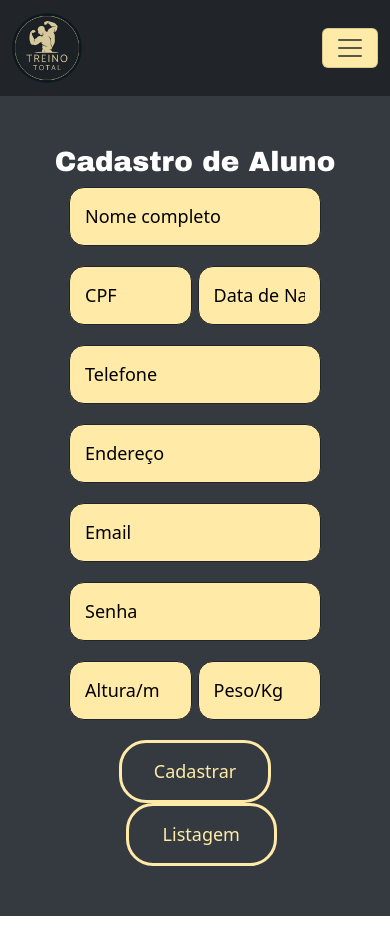
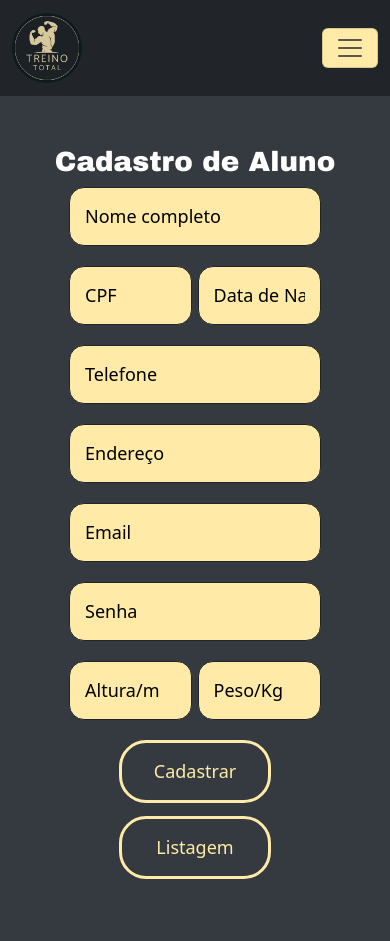
Before and after one commit to profRenatoOliveira1/interface-treinototal-ranks, a React (Vite) app: page /Cadastro/Aluno in a window 390 px wide. Before the commit the page ends 916 px from the top, so only its background shows below. Built offline with nearby package versions, Linux system fonts and the light colour scheme; a web font is replaced by a local one.

Commit message:
Ajustando CSS de btnListagem

```diff
--- a/src/components/Cadastro/CadastroAluno.jsx
+++ b/src/components/Cadastro/CadastroAluno.jsx
@@ -203,12 +203,14 @@ function CadastroAluno() {
                             required
                         />
                     </div>
+                    {/* Botão para enviar o formulário */}
                     <button type="submit" className={styles.btn}>
                         Cadastrar
                     </button>
-                    <a style={{ textDecoration: "none", marginLeft: '5%' }} href="http://localhost:5173/Listagem/Aluno" className={styles.btn}>
+                    {/* Botão para acessar a respectiva lista */}
+                    <button className={styles.btnListagem} id='buttonListagem' style={{ textDecoration: "none", marginLeft: '5%' }} href="http://localhost:5173/Listagem/Aluno">
                         Listagem
-                    </a>
+                    </button>
                 </form>
             </div>
         </div>
--- a/src/components/Cadastro/CadastroAparelho.jsx
+++ b/src/components/Cadastro/CadastroAparelho.jsx
@@ -80,12 +80,14 @@ function CadastroAparelho() {
                             required
                         />
                     </div>
+                    {/* Botão para enviar o formulário */}
                     <button type="submit" className={styles.btn}>
                         Cadastrar
                     </button>
-                    <a style={{ textDecoration: "none", marginLeft: '5%' }} href="http://localhost:5173/Listagem/Aparelho" className={styles.btn}>
+                    {/* Botão para acessar a respectiva lista */}
+                    <button className={styles.btnListagem} id='buttonListagem' style={{ textDecoration: "none", marginLeft: '5%' }} href="http://localhost:5173/Listagem/Aparelho">
                         Listagem
-                    </a>
+                    </button>
                 </form>
             </div>
         </div>
--- a/src/components/Cadastro/CadastroExercicio.jsx
+++ b/src/components/Cadastro/CadastroExercicio.jsx
@@ -157,9 +157,10 @@ function CadastroExercicio() {
                     <button type="submit" className={styles.btn}>
                         Cadastrar
                     </button>
-                    <a style={{ textDecoration: "none", marginLeft: '5%' }} href="http://localhost:5173/Listagem/Exercicio" className={styles.btn}>
+                    {/* Botão para acessar a respectiva lista */}
+                    <button className={styles.btnListagem} id='buttonListagem' style={{ textDecoration: "none", marginLeft: '5%' }} href="http://localhost:5173/Listagem/Exercicio">
                         Listagem
-                    </a>
+                    </button>
                 </form>
             </div>
         </div>
--- a/src/components/Cadastro/CadastroProfessor.jsx
+++ b/src/components/Cadastro/CadastroProfessor.jsx
@@ -210,14 +210,14 @@ function CadastroProfessor() {
                             name="especialidade" // Define o nome do campo, necessário para identificar qual campo está sendo atualizado
                         />
                     </div>
-
                     {/* Botão para enviar o formulário */}
                     <button type="submit" className={styles.btn}>
                         Cadastrar
                     </button>
-                    <a style={{ textDecoration: "none", marginLeft: '5%' }} href="http://localhost:5173/Listagem/Professor" className={styles.btn}>
+                    {/* Botão para acessar a respectiva lista */}
+                    <button className={styles.btnListagem} id='buttonListagem' style={{ textDecoration: "none", marginLeft: '5%' }} href="http://localhost:5173/Listagem/Professor">
                         Listagem
-                    </a>
+                    </button>
                 </form>
             </div>
         </div>
--- a/src/components/styles/StyleCadastro.module.css
+++ b/src/components/styles/StyleCadastro.module.css
@@ -121,9 +121,37 @@ form {
   /* Transição suave */
 }
 
+/* Estilos para botão desalinhado*/
+.btnListagem {
+  font-family: system-ui, -apple-system, BlinkMacSystemFont, 'Segoe UI', Roboto, Oxygen, Ubuntu, Cantarell, 'Open Sans', 'Helvetica Neue', sans-serif;
+  display: inline-block;
+  font-family: system-ui, -apple-system, BlinkMacSystemFont, 'Segoe UI', Roboto, Oxygen, Ubuntu, Cantarell, 'Open Sans', 'Helvetica Neue', sans-serif;
+  width: 35%;
+  /* Exibe como bloco */
+  padding: 15px 25px;
+  /* Preenchimento */
+  background-color: var(--cinzaAzulado);
+  /* Cor de fundo */
+  font-size: 18px;
+  color: var(--amareloClaro);
+  border: 3px solid var(--amareloClaro);
+  /* Sem borda */
+  border-radius: 27px;
+  /* Raio da borda */
+  cursor: pointer;
+  /* Cursor */
+  transition: background-color 0.3s ease;
+  /* Transição suave */
+}
+
+/* Controla a posição e tamanho de determinados botões*/
 @media (max-width: 768px) {
   .btn {
     width: 60%;
+  }
+  .btnListagem {
+    width: 60%;
+    margin: 5%;
   }
 }
 
```
